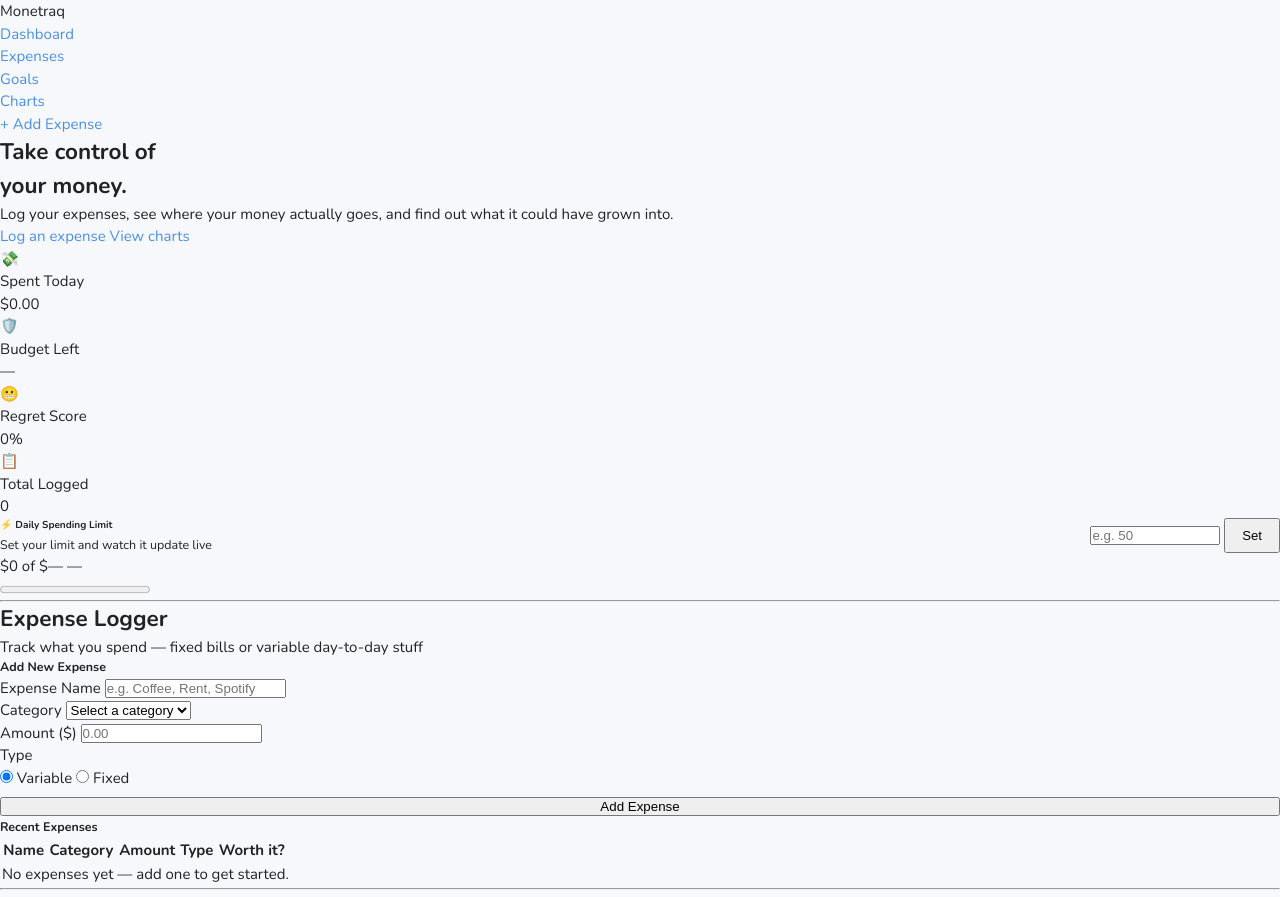
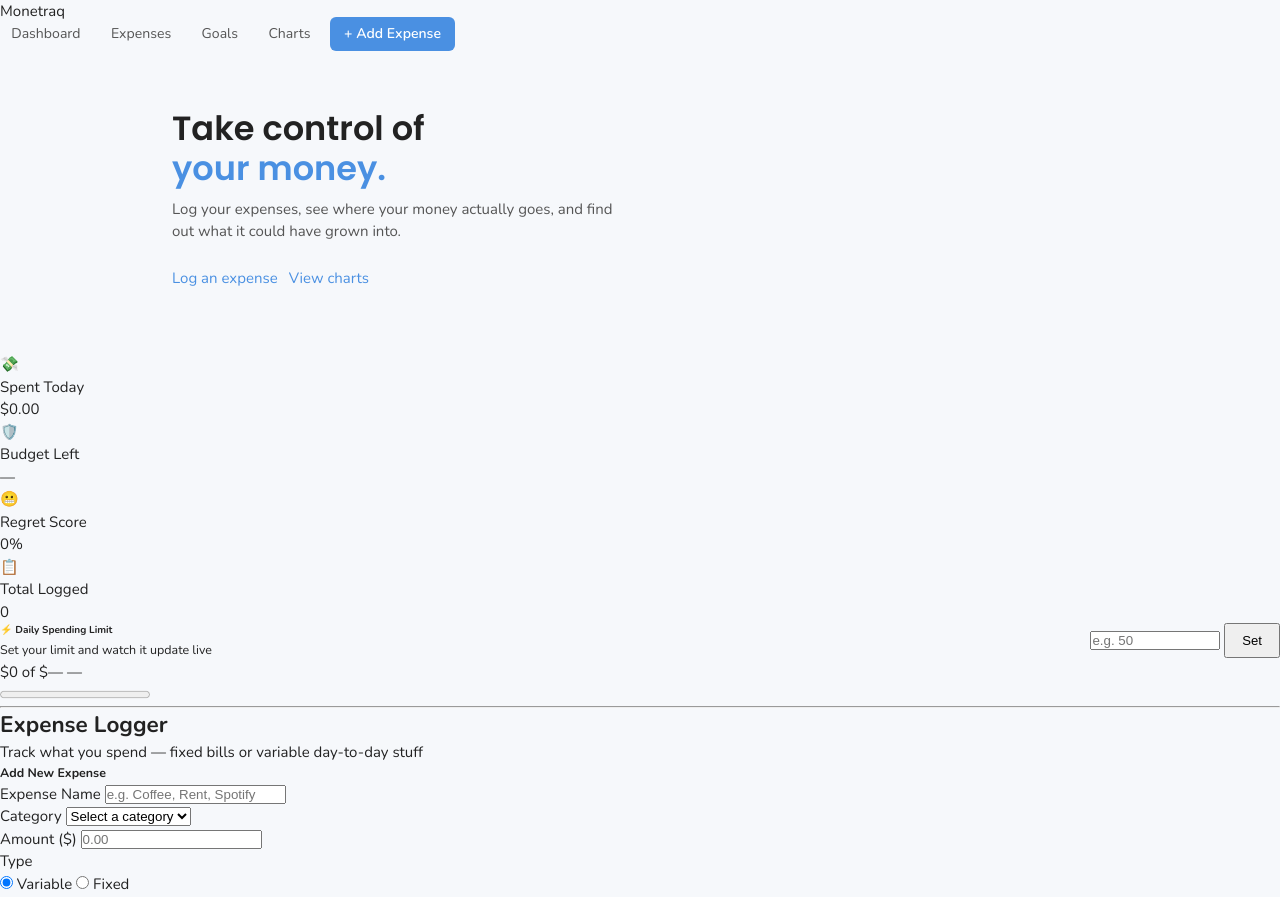
Before and after one commit to bhupinders6/CPAN-113-Group-Project, a plain HTML site: page index.html in a window 1280 px wide. Shown: the top 897 px of the page. Drawn offline with nearby package versions, Linux system fonts and the light colour scheme.

Commit message:
Styled navbar and hero section styling

```diff
--- a/style.css
+++ b/style.css
@@ -18,3 +18,61 @@ a {
   color: #4a90e2;
   text-decoration: none;
 }
+
+.nav-links {
+  display: flex;
+  list-style: none;
+  gap: 0.5rem;
+}
+
+.nav-links a {
+  padding: 0.4rem 0.7rem;
+  border-radius: 6px;
+  font-size: 0.88rem;
+  color: #555;
+}
+
+.nav-links a:hover {
+  background: #e4f0ff;
+  color: #4a90e2;
+}
+
+.nav-links .btn-nav {
+  background: #4a90e2;
+  color: #fff;
+  font-weight: 600;
+  padding: 0.45rem 0.9rem;
+}
+
+.nav-links .btn-nav:hover {
+  background: #3578c6;
+}
+
+.hero {
+  max-width: 1000px;
+  margin: 2rem auto;
+  padding: 2rem;
+}
+
+.hero h1 {
+  font-family: 'Poppins', sans-serif;
+  font-size: 2.1rem;
+  font-weight: 700;
+  line-height: 1.2;
+  margin-bottom: 0.5rem;
+}
+
+.hero h1 span {
+  color: #4a90e2;
+}
+
+.hero p {
+  color: #555;
+  max-width: 450px;
+  margin-bottom: 1.5rem;
+}
+
+.hero-btns {
+  display: flex;
+  gap: 0.7rem;
+}
```
